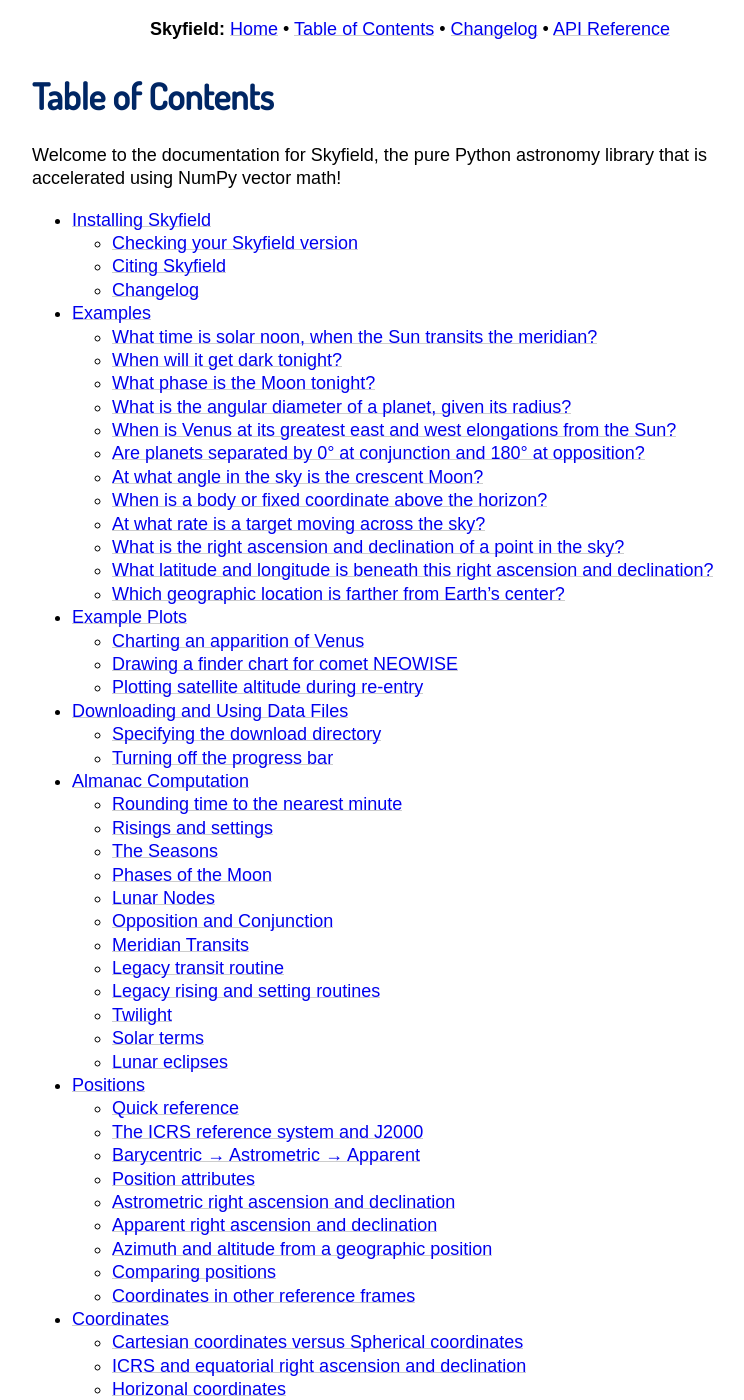
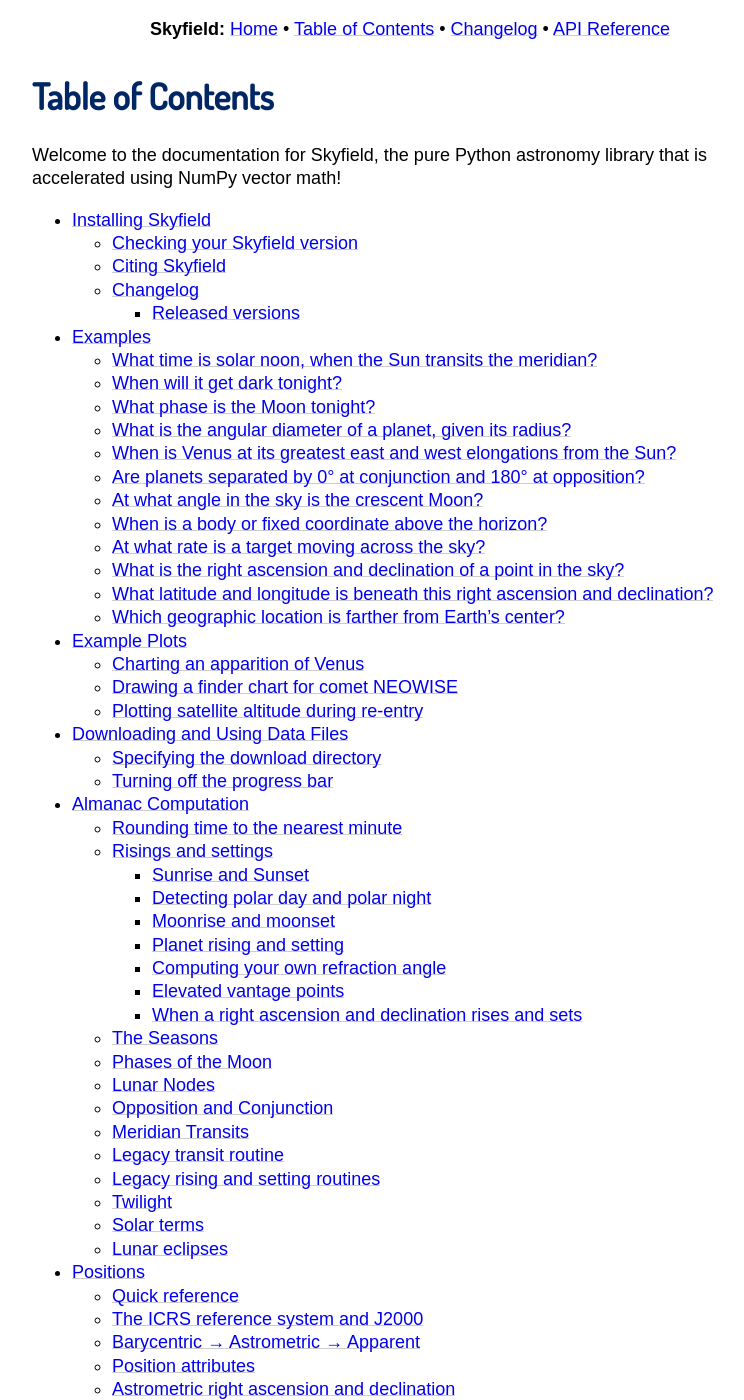
Before and after one commit to skyfielders/python-skyfield, a Sphinx documentation site: the page built from skyfield/documentation/toc.rst, in a window 1280 px wide and 1400 px high. Shown: the whole window, without its empty margins (230-974 px from the left). Built offline with Sphinx 7.4.7, drawn with Linux system fonts in a browser that asks for light colours; some web fonts are replaced; some of the changed lines change nothing that is shown.

Commit message:
Expand Table of Contents by one level of depth
This brings the new subsections of ‘Risings and Settings’ up into
visibility.  At the same time, we add a new extraneous subheading to the
Changelog so that every-version-ever doesn’t flood the ToC!

```diff
--- a/CHANGELOG.rst
+++ b/CHANGELOG.rst
@@ -4,6 +4,10 @@
 
 .. TODO After finding how to test TIRS reference frame, add it to changelog.
         And double-check the constellation boundaries array.
+
+-----------------
+Released versions
+-----------------
 
 v1.47 — 2023 January 13
 -----------------------
--- a/skyfield/documentation/toc.rst
+++ b/skyfield/documentation/toc.rst
@@ -9,7 +9,7 @@
 that is accelerated using NumPy vector math!
 
 .. toctree::
-   :maxdepth: 2
+   :maxdepth: 3
 
    installation
    examples
```
